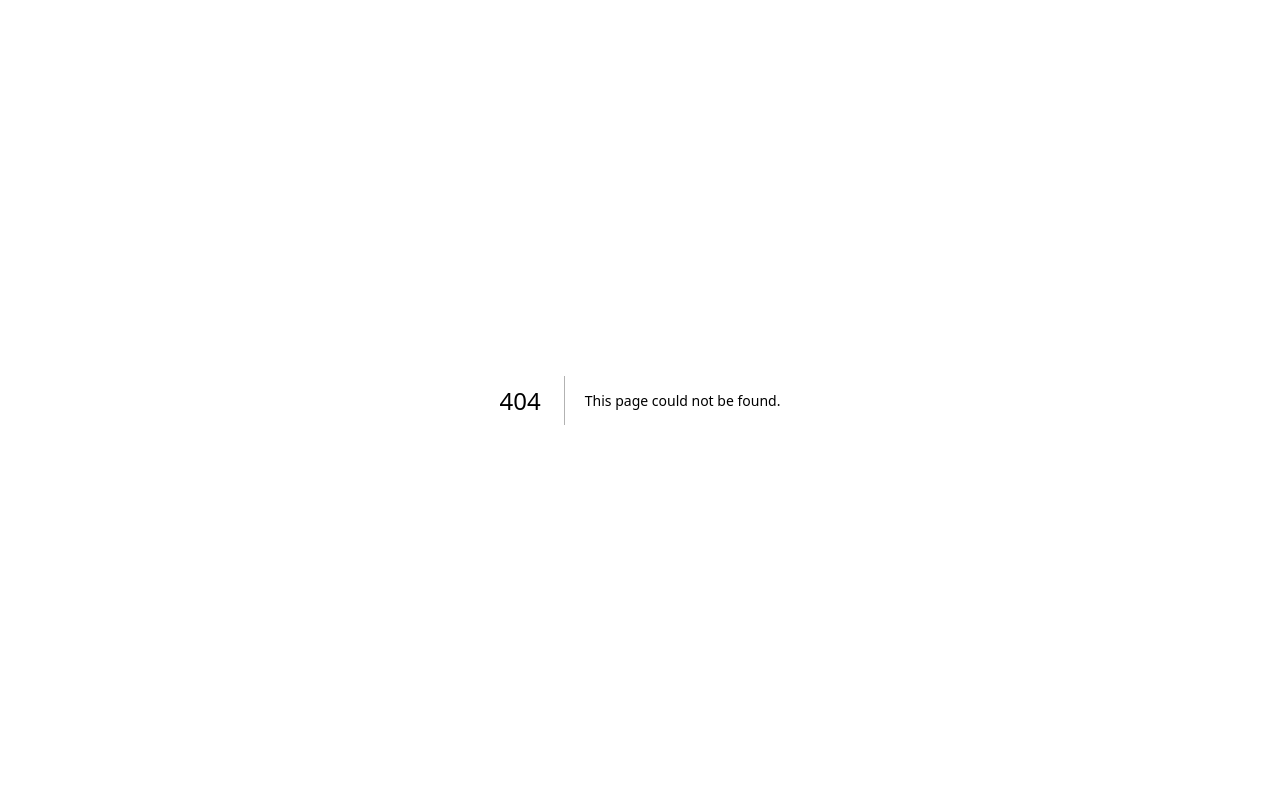
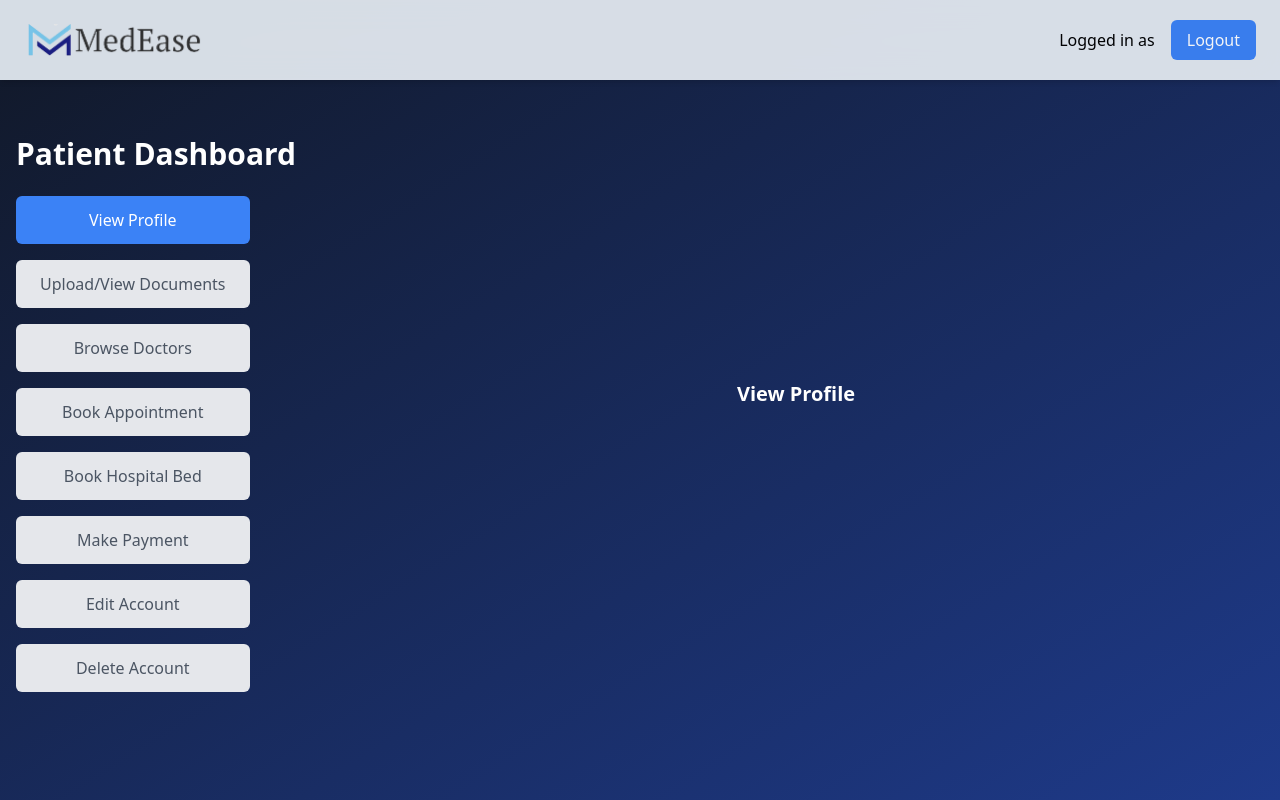
Before and after one commit to NafisFaiyaz007/MedEase_CSE499_SeniorDesign, a Next.js app in the folder medease/frontend/: page /patientDashboard in a window 1280 px wide. Before the commit this address had no page. Built offline with nearby package versions, Linux system fonts and the light colour scheme.

Commit message:
patient dashboard

```diff
--- a/medease/frontend/src/app/hospitalDashboard/page.js
+++ b/medease/frontend/src/app/hospitalDashboard/page.js
@@ -114,16 +114,7 @@ const HospitalDashboard = () => {
             >
               Create Doctor
             </button>
-            <button
-              onClick={() => setActiveTab("validateDoctor")}
-              className={`${
-                activeTab === "validateDoctor"
-                  ? "bg-blue-500 text-white"
-                  : "bg-gray-200 text-gray-600"
-              } px-6 py-3 rounded-md focus:outline-none hover:bg-blue-800 hover:text-white transition duration-300`}
-            >
-              Validate Doctor
-            </button>
+
             <button
               onClick={() => setActiveTab("deleteDoctor")}
               className={`${
--- a/medease/frontend/src/app/layout.js
+++ b/medease/frontend/src/app/layout.js
@@ -2,8 +2,8 @@
 import "./globals.css";
 
 export const metadata = {
-  title: "Create Next App",
-  description: "Generated by create next app",
+  title: "MedEase",
+  description: "Electronic blockchain based healthcare system",
 };
 
 export default function RootLayout({ children }) {
--- /dev/null
+++ b/medease/frontend/src/app/patientDashboard/page.js
@@ -0,0 +1,245 @@
+"use client";
+import React, { useState } from "react";
+import Head from "next/head";
+import Image from "next/image";
+import Navbar from "../../app/components/navbar";
+// pages/patient/dashboard.js
+// ... (previous imports and code)
+
+const PatientDashboard = () => {
+  const [activeTab, setActiveTab] = useState("viewProfile");
+  const [uploadedFiles, setUploadedFiles] = useState([]);
+
+  const patientName = "John Doe"; // Replace with the actual patient's name
+
+  const handleLogout = () => {
+    // Implement your logout logic here
+    console.log("Logout clicked");
+  };
+
+  const handleUploadFile = (file) => {
+    // Implement logic to upload the file
+    console.log("Uploading file:", file);
+    // You may want to make an API call or update the state accordingly
+    setUploadedFiles((prevFiles) => [...prevFiles, file]);
+  };
+
+  const handleViewProfile = () => {
+    // Implement logic to view patient's profile
+    console.log("Viewing patient profile");
+    // You may want to navigate to a new page or update the state accordingly
+  };
+
+  const handleBrowseDoctors = () => {
+    // Implement logic to browse doctors
+    console.log("Browsing doctors");
+    // You may want to navigate to a new page or update the state accordingly
+  };
+
+  const handleBookAppointment = () => {
+    // Implement logic to book an appointment
+    console.log("Booking an appointment");
+    // You may want to navigate to a new page or update the state accordingly
+  };
+
+  const handleBookHospitalBed = () => {
+    // Implement logic to book a hospital bed
+    console.log("Booking a hospital bed");
+    // You may want to navigate to a new page or update the state accordingly
+  };
+
+  const handleMakePayment = () => {
+    // Implement logic to make a payment
+    console.log("Making a payment");
+    // You may want to navigate to a new page or update the state accordingly
+  };
+
+  const handleEditAccount = () => {
+    // Implement logic to edit the account
+    console.log("Editing account");
+    // You may want to navigate to a new page or update the state accordingly
+  };
+
+  const handleDeleteAccount = () => {
+    // Implement logic to delete the account
+    console.log("Deleting account");
+    // You may want to show a confirmation modal and proceed accordingly
+  };
+
+  return (
+    <div className="min-h-screen bg-gradient-to-br from-gray-900 to-blue-900">
+      <Head>
+        <title>Patient Dashboard</title>
+      </Head>
+      {/* Navbar */}
+      <Navbar patientName={patientName} handleLogout={handleLogout} />
+
+      {/* Content */}
+      <div className="container mx-auto p-4 flex items-center justify-center">
+        {/* Left half */}
+        <div className="flex flex-col items-start mr-8">
+          {/* Patient Dashboard Text */}
+          <h1 className="text-3xl font-semibold my-6 text-white">Patient Dashboard</h1>
+
+          {/* Tabs */}
+          <div className="flex flex-col space-y-4">
+            <button
+              onClick={() => setActiveTab("viewProfile")}
+              className={`${
+                activeTab === "viewProfile"
+                  ? "bg-blue-500 text-white"
+                  : "bg-gray-200 text-gray-600"
+              } px-6 py-3 rounded-md focus:outline-none hover:bg-blue-800 hover:text-white transition duration-300`}
+            >
+              View Profile
+            </button>
+            <button
+              onClick={() => setActiveTab("uploadDocuments")}
+              className={`${
+                activeTab === "uploadDocuments"
+                  ? "bg-blue-500 text-white"
+                  : "bg-gray-200 text-gray-600"
+              } px-6 py-3 rounded-md focus:outline-none hover:bg-blue-800 hover:text-white transition duration-300`}
+            >
+              Upload/View Documents
+            </button>
+            <button
+              onClick={() => setActiveTab("browseDoctors")}
+              className={`${
+                activeTab === "browseDoctors"
+                  ? "bg-blue-500 text-white"
+                  : "bg-gray-200 text-gray-600"
+              } px-6 py-3 rounded-md focus:outline-none hover:bg-blue-800 hover:text-white transition duration-300`}
+            >
+              Browse Doctors
+            </button>
+            <button
+              onClick={() => setActiveTab("bookAppointment")}
+              className={`${
+                activeTab === "bookAppointment"
+                  ? "bg-blue-500 text-white"
+                  : "bg-gray-200 text-gray-600"
+              } px-6 py-3 rounded-md focus:outline-none hover:bg-blue-800 hover:text-white transition duration-300`}
+            >
+              Book Appointment
+            </button>
+            <button
+              onClick={() => setActiveTab("bookHospitalBed")}
+              className={`${
+                activeTab === "bookHospitalBed"
+                  ? "bg-blue-500 text-white"
+                  : "bg-gray-200 text-gray-600"
+              } px-6 py-3 rounded-md focus:outline-none hover:bg-blue-800 hover:text-white transition duration-300`}
+            >
+              Book Hospital Bed
+            </button>
+            <button
+              onClick={() => setActiveTab("makePayment")}
+              className={`${
+                activeTab === "makePayment"
+                  ? "bg-blue-500 text-white"
+                  : "bg-gray-200 text-gray-600"
+              } px-6 py-3 rounded-md focus:outline-none hover:bg-blue-800 hover:text-white transition duration-300`}
+            >
+              Make Payment
+            </button>
+            <button
+              onClick={() => setActiveTab("editAccount")}
+              className={`${
+                activeTab === "editAccount"
+                  ? "bg-blue-500 text-white"
+                  : "bg-gray-200 text-gray-600"
+              } px-6 py-3 rounded-md focus:outline-none hover:bg-blue-800 hover:text-white transition duration-300`}
+            >
+              Edit Account
+            </button>
+            <button
+              onClick={() => setActiveTab("deleteAccount")}
+              className={`${
+                activeTab === "deleteAccount"
+                  ? "bg-red-500 text-white"
+                  : "bg-gray-200 text-gray-600"
+              } px-6 py-3 rounded-md focus:outline-none hover:bg-red-700 hover:text-white transition duration-300`}
+            >
+              Delete Account
+            </button>
+            {/* Add more tabs for other use cases */}
+          </div>
+        </div>
+
+        {/* Right half */}
+        <div className="flex-1">
+          {/* Content based on active tab */}
+          {activeTab === "viewProfile" && (
+            <div className="space-y-6">
+              <h2 className="text-xl font-semibold text-white mb-4 text-center">
+                View Profile
+              </h2>
+              {/* Implement your logic for displaying and editing patient profile */}
+            </div>
+          )}
+
+          {activeTab === "uploadDocuments" && (
+            <div className="space-y-6">
+              <h2 className="text-xl font-semibold text-white mb-4 text-center">
+                Upload/View Documents
+              </h2>
+              {/* Upload File Section */}
+              <div className="mb-4">
+                <input
+                  type="file"
+                  onChange={(e) => handleUploadFile(e.target.files[0])}
+                  className="border p-2"
+                />
+              </div>
+              {/* View Uploaded Files Section */}
+              {uploadedFiles.length > 0 && (
+                <div>
+                  <h3 className="text-lg font-semibold text-white mb-2">
+                    Uploaded Files:
+                  </h3>
+                  <ul className="list-disc list-inside text-white">
+                    {uploadedFiles.map((file, index) => (
+                      <li key={index}>{file.name}</li>
+                    ))}
+                  </ul>
+                </div>
+              )}
+            </div>
+          )}
+
+          {/* Add content for other tabs */}
+          {/* ...
+
+          {activeTab === "browseDoctors" && (
+            // Implement content for "Browse Doctors" tab
+          )}
+
+          {activeTab === "bookAppointment" && (
+            // Implement content for "Book Appointment" tab
+          )}
+
+          {activeTab === "bookHospitalBed" && (
+            // Implement content for "Book Hospital Bed" tab
+          )}
+
+          {activeTab === "makePayment" && (
+            // Implement content for "Make Payment" tab
+          )}
+
+          {activeTab === "editAccount" && (
+            // Implement content for "Edit Account" tab
+          )}
+
+          {activeTab === "deleteAccount" && (
+            // Implement content for "Delete Account" tab
+          )}
+
+          ... */}
+        </div>
+      </div>
+    </div>
+  );
+};
+
+export default PatientDashboard;
```
